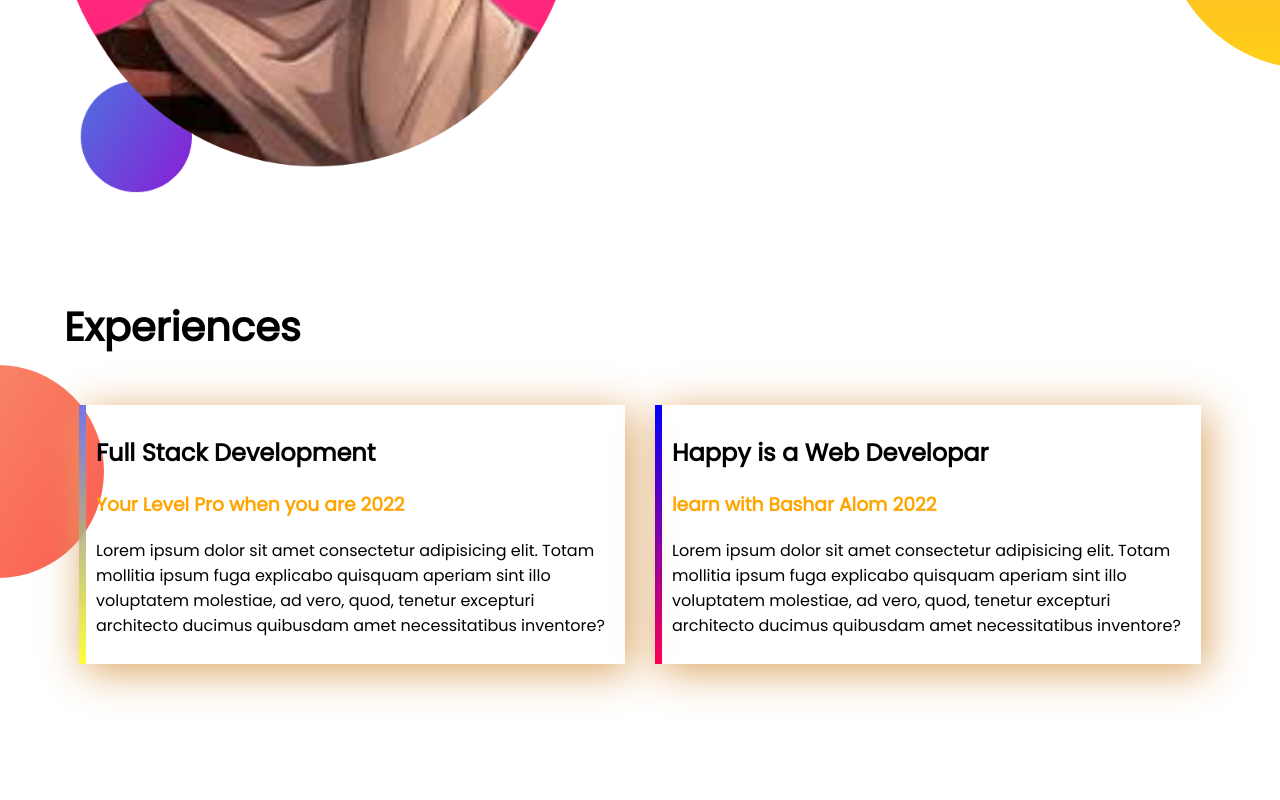
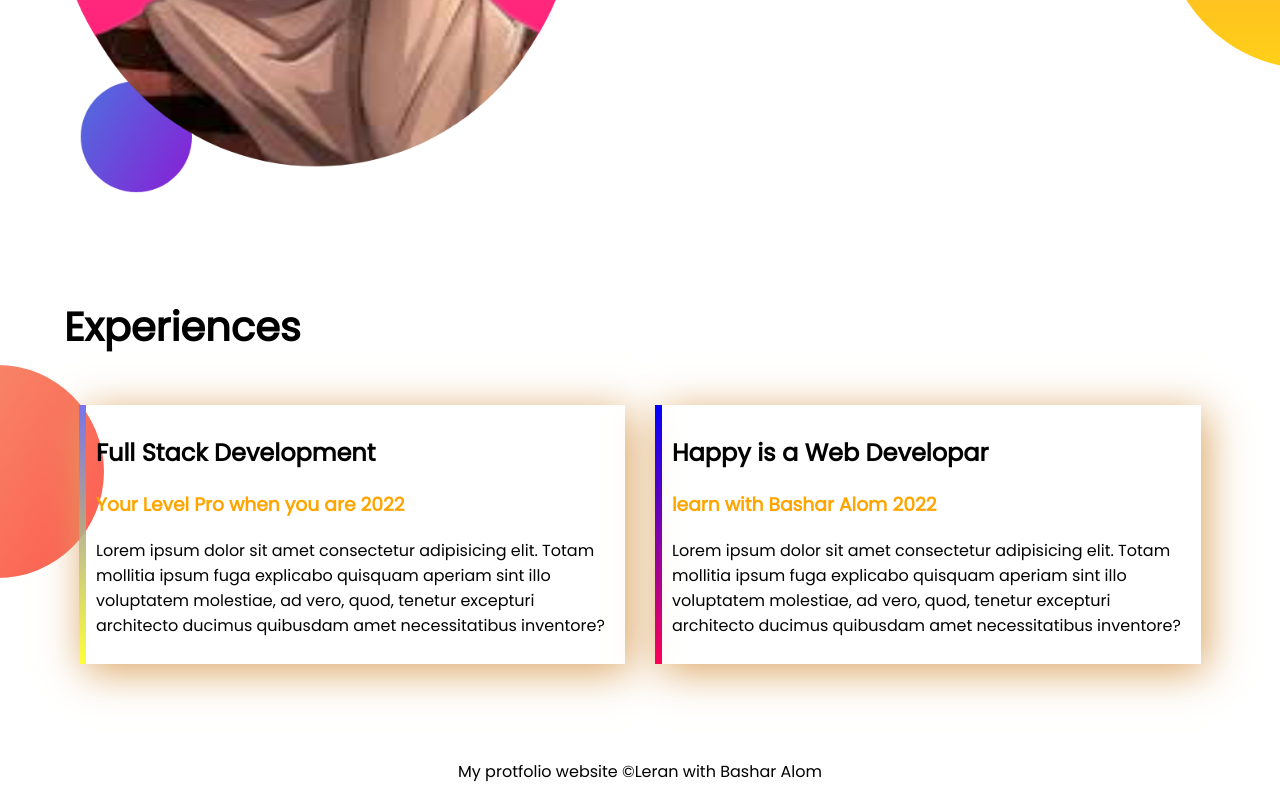
Before and after one commit to learnerhappy/My-portfolio, a plain HTML site: page index.html in a window 1280 px wide. Shown: the part 1010-1810 px from the top of the page. Before the commit the page ends 1753 px from the top, so only its background shows below. Drawn offline with Linux system fonts and the light colour scheme.

Commit message:
footer and finishing

```diff
--- a/index.html
+++ b/index.html
@@ -61,5 +61,11 @@
   </div>
  </section>
 <!-- end 3nd section -->
+
+<!-- start footer section -->
+<footer>
+  <p>My protfolio website &COPY;Leran with Bashar Alom</p>
+</footer>
+<!-- end footer section -->
 </body>
 </html>
--- a/style.css
+++ b/style.css
@@ -73,3 +73,6 @@ h1{
     border-image-slice: 1;
     padding: 10px;
 }
+footer p{
+    text-align: center;
+}
```
